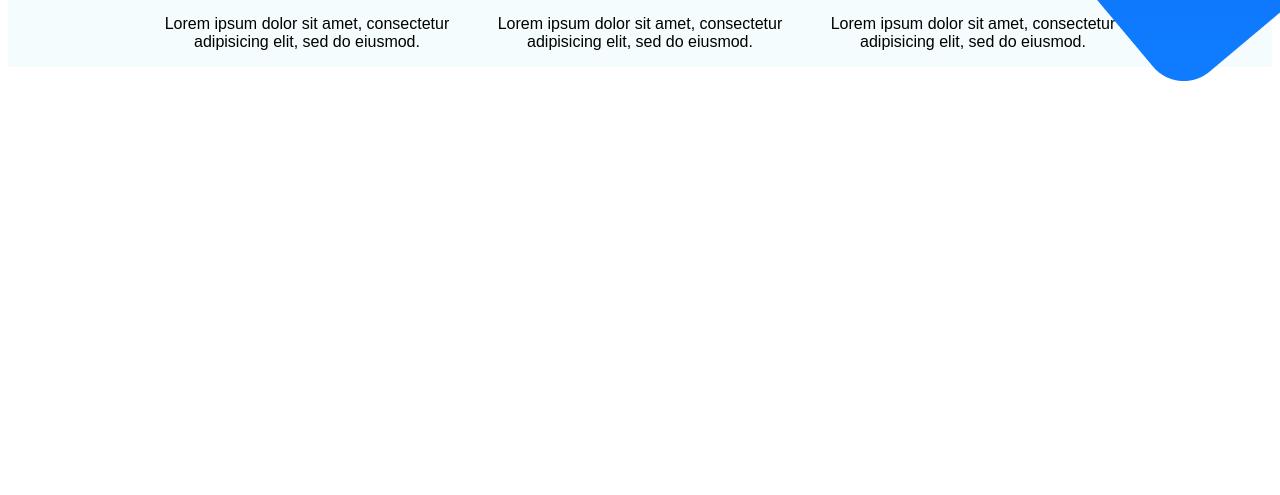
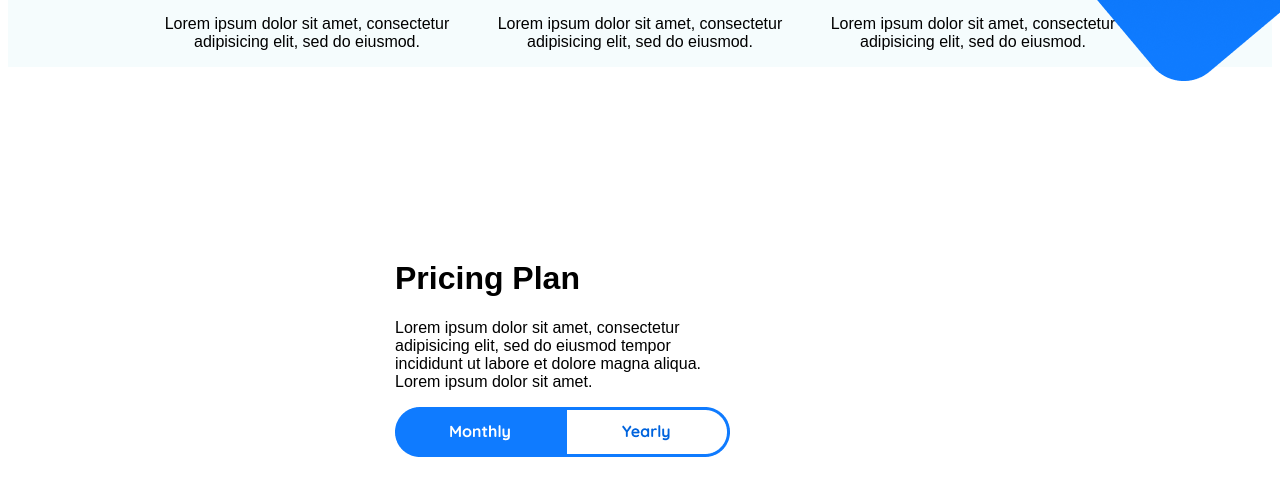
Before and after one commit to Almaz-Sat/App-son, a plain HTML site: page index.html in a window 1280 px wide. Shown: the part 2803-3298 px from the top of the page. Before the commit the page ends 2885 px from the top, so only its background shows below. Drawn offline with Linux system fonts and the light colour scheme.

Commit message:
add pricing plan

```diff
--- a/index.html
+++ b/index.html
@@ -93,10 +93,14 @@
     </div>
     <div class="about">
       <div class="about-content">
-        <img src="./img/about/photo_bg.png" alt="photo background" class="photo-bg-1" />
+        <img
+          src="./img/about/photo_bg.png"
+          alt="photo background"
+          class="photo-bg-1"
+        />
         <img src="./img/about/photo_1.png" alt="photo 1" class="photo-1" />
         <div class="easy-messaging">
-          <h3 class="about-title">Easy Messaging</h3>
+          <h3 class="medium-title">Easy Messaging</h3>
           <p>
             Lorem ipsum dolor sit amet, consectetur adipisicing elit, sed do
             eiusmod tempor incididunt ut labore et dolore magna aliqua. Lorem
@@ -109,7 +113,7 @@
           /></a>
         </div>
         <div class="keep-in-touch">
-          <h3 class="about-title">Keep In Touch</h3>
+          <h3 class="medium-title">Keep In Touch</h3>
           <p>
             Lorem ipsum dolor sit amet, consectetur adipisicing elit, sed do
             eiusmod tempor incididunt ut labore et dolore magna aliqua. Lorem
@@ -121,8 +125,12 @@
             <img src="./img/about/Arrow.svg" alt="Arrow" class="arrow"
           /></a>
         </div>
-        <img src="./img/about/photo_2.png" alt="photo 2" class="photo-2">
-        <img src="./img/about/photo_bg.png" alt="photo background" class="photo-bg-2">
+        <img src="./img/about/photo_2.png" alt="photo 2" class="photo-2" />
+        <img
+          src="./img/about/photo_bg.png"
+          alt="photo background"
+          class="photo-bg-2"
+        />
       </div>
     </div>
     <div class="job-description">
@@ -168,5 +176,25 @@
         </div>
       </div>
     </div>
+    <div class="pricing-plan">
+      <div class="pricing-plan-info">
+        <h3 class="medium-title">Pricing Plan</h3>
+        <p class="pricing-plan-text">
+          Lorem ipsum dolor sit amet, consectetur adipisicing elit, sed do
+          eiusmod tempor incididunt ut labore et dolore magna aliqua. Lorem
+          ipsum dolor sit amet.
+        </p>
+        <div class="buttons-pricing-plan">
+          <a href="#" class="button-mounth"
+            ><img
+              src="./img/pricing_plan/Button_mounth.png"
+              alt="button mounth"
+          /></a>
+          <a href="#" class="button-year"
+            ><img src="./img/pricing_plan/Button_year.png" alt="button year"
+          /></a>
+        </div>
+      </div>
+    </div>
   </body>
 </html>
--- a/style/about.css
+++ b/style/about.css
@@ -11,10 +11,7 @@
   height: 100%;
   width: 100%;
 }
-.about-title {
-  font-size: 32px;
-  font-style: medium;
-}
+
 /* PHOTO */
 .photo-bg-1{
   position: absolute;
--- a/style/job-description.css
+++ b/style/job-description.css
@@ -26,8 +26,6 @@
   max-width: 333px;
   max-height: 221px;
 }
-.card-job-description-icon {
-}
 .card-job-description-title {
   font-size: 18px;
   font-style: medium;
--- /dev/null
+++ b/style/prising-plan.css
@@ -0,0 +1,24 @@
+.pricing-plan{
+    margin: 130px 387px;
+}
+.pricing-plan-info{
+    display: flex;
+    flex-wrap: wrap;
+    margin-top: 161px;
+    max-width: 332px;
+    max-height: 256px;
+}
+.pricing-plan-text{
+    margin-top: -10px;
+}
+/* BUTTONS */
+.buttons-pricing-plan{
+    display: flex;
+}
+.button-mounth:hover{
+opacity: 0.6;
+}
+.button-year:hover{
+opacity: 0.6;
+}
+/* BUTTONS */
--- a/style/style.css
+++ b/style/style.css
@@ -2,8 +2,13 @@
 @import url(./features.css);
 @import url(./about.css);
 @import url(./job-description.css);
+@import url(./prising-plan.css);
 body {
   max-width: 1920px;
   max-height: 6726px;
   font-family: Quicksand, sans-serif;
 }
+.medium-title {
+  font-size: 32px;
+  font-style: medium;
+}
```
Also changed, not shown: img/pricing_plan/Button_mounth.png (added), img/pricing_plan/Button_year.png (added).
